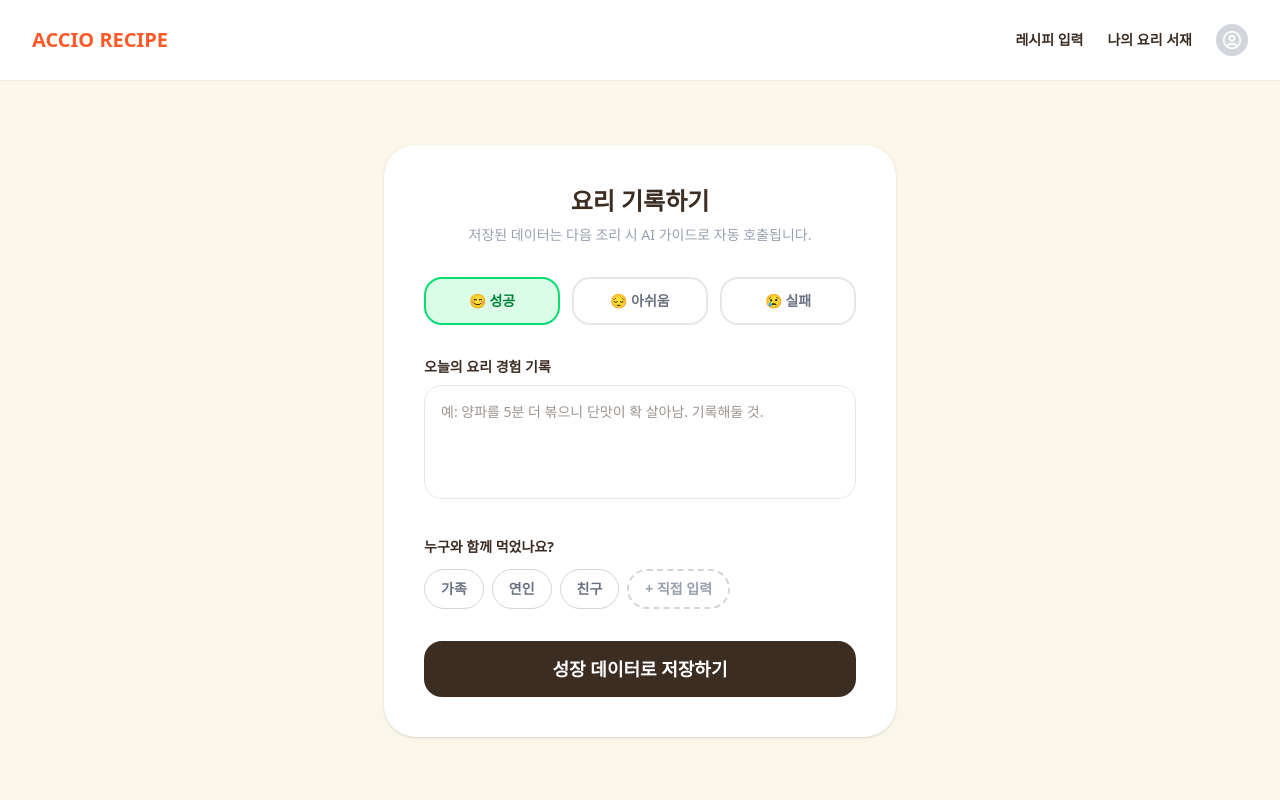
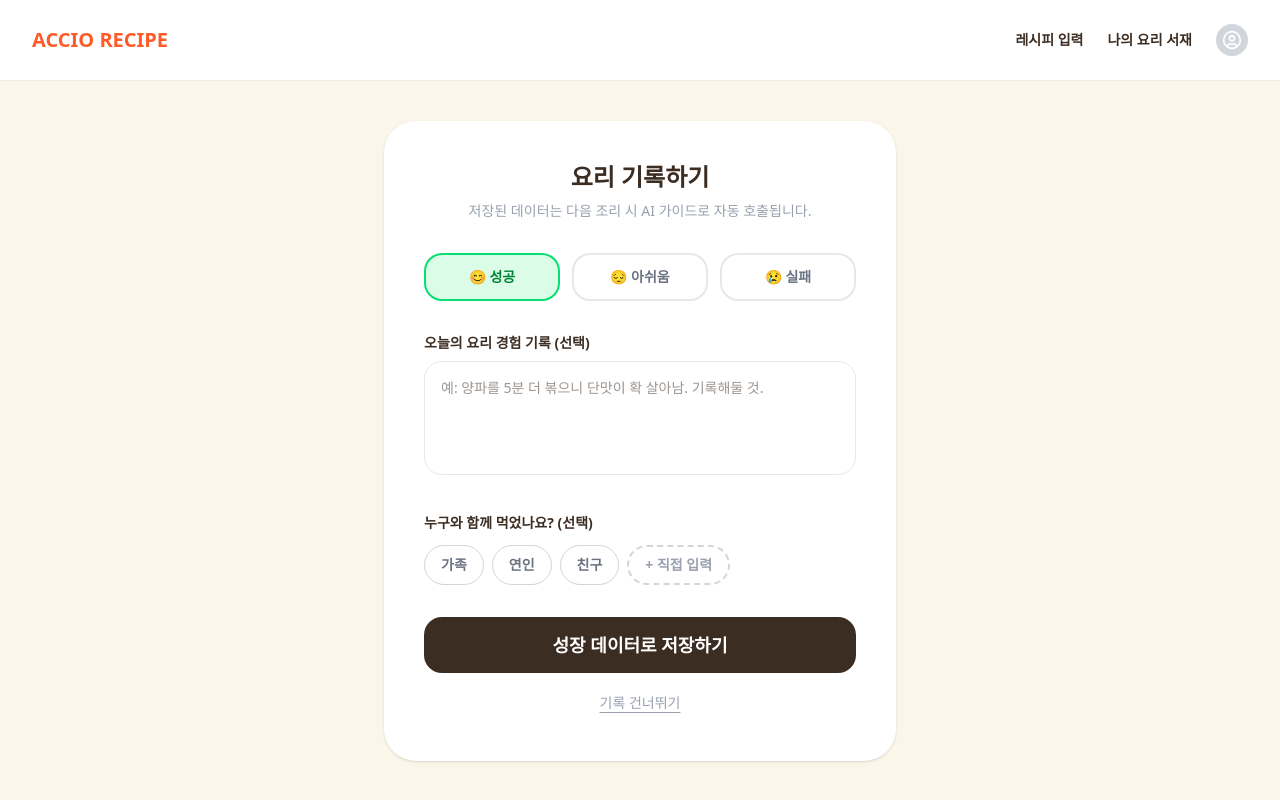
Before and after one commit to hyer0705/ACCIO-RECIPE, a Next.js app: page /recipes/1/cook/log in a window 1280 px wide. Built offline with nearby package versions, Linux system fonts and the light colour scheme; no server answers.

Commit message:
feat: 요리 기록 선택 저장 기능 구현
- 요리 메모(lesson_note)를 필수에서 선택 사항으로 변경 (API 및 UI)
- '기록 건너뛰기' 버튼 추가 및 UI 라벨 업데이트

```diff
--- a/src/app/api/cooking-logs/route.ts
+++ b/src/app/api/cooking-logs/route.ts
@@ -188,7 +188,7 @@ const VALID_STATUS_VALUES = Object.values(cooking_logs_status);
 interface CreateCookingLogBody {
   status: cooking_logs_status; // 필수
   recipe_id: number; // 필수 — 플로우상 항상 존재
-  lesson_note: string; // 필수 — 일기 형태 자유 텍스트
+  lesson_note?: string; // 선택 (건너뛰기 지원을 위해 선택 사항으로 변경)
   companion?: string; // 선택 — 최대 50자
 }
 
@@ -219,13 +219,11 @@ export async function POST(req: Request) {
       errors.push('recipe_id는 양의 정수여야 합니다.');
     }
 
-    // lesson_note 검사
-    if (
-      !body.lesson_note ||
-      typeof body.lesson_note !== 'string' ||
-      body.lesson_note.trim() === ''
-    ) {
-      errors.push('lesson_note는 필수입니다.');
+    // lesson_note 검사 (선택)
+    if (body.lesson_note !== undefined && body.lesson_note !== null) {
+      if (typeof body.lesson_note !== 'string') {
+        errors.push('lesson_note는 문자열이어야 합니다.');
+      }
     }
 
     // companion 검사 (선택)
@@ -261,7 +259,7 @@ export async function POST(req: Request) {
         user_id: userId,
         recipe_id: body.recipe_id,
         status: body.status,
-        lesson_note: body.lesson_note.trim(),
+        lesson_note: body.lesson_note?.trim() ?? null,
         companion: body.companion?.trim() ?? null,
         // cooked_at: DB DEFAULT now() 사용
       },
--- a/src/app/recipes/[id]/cook/log/page.tsx
+++ b/src/app/recipes/[id]/cook/log/page.tsx
@@ -41,11 +41,6 @@ export default function CookLogPage({ params }: Props) {
   const [isSaving, setIsSaving] = useState(false);
 
   const handleSave = async () => {
-    if (!lessonNote.trim()) {
-      alert('오늘의 요리 경험을 한 줄이라도 적어주세요!');
-      return;
-    }
-
     setIsSaving(true);
     try {
       const resolvedParams = await params;
@@ -58,7 +53,7 @@ export default function CookLogPage({ params }: Props) {
         body: JSON.stringify({
           recipe_id: recipeId,
           status,
-          lesson_note: lessonNote.trim(),
+          lesson_note: lessonNote.trim() || undefined,
           companion: finalCompanion || undefined,
         }),
       });
@@ -71,6 +66,10 @@ export default function CookLogPage({ params }: Props) {
     } finally {
       setIsSaving(false);
     }
+  };
+
+  const handleSkip = () => {
+    router.push('/my/dashboard');
   };
 
   return (
@@ -89,7 +88,7 @@ export default function CookLogPage({ params }: Props) {
               <button
                 key={opt.value}
                 onClick={() => setStatus(opt.value as typeof status)}
-                className={`flex-1 py-3 rounded-2xl border-2 font-bold text-sm transition-all ${
+                className={`flex-1 py-3 rounded-2xl border-2 font-bold text-sm transition-all cursor-pointer ${
                   status === opt.value ? opt.activeColor : opt.inactiveColor
                 }`}
               >
@@ -100,7 +99,7 @@ export default function CookLogPage({ params }: Props) {
 
           {/* 요리 경험 기록 */}
           <label className="block text-sm font-bold text-[#3C2D23] mb-2">
-            오늘의 요리 경험 기록
+            오늘의 요리 경험 기록 (선택)
           </label>
           <textarea
             value={lessonNote}
@@ -112,7 +111,7 @@ export default function CookLogPage({ params }: Props) {
 
           {/* 누구와 함께 */}
           <label className="block text-sm font-bold text-[#3C2D23] mb-3">
-            누구와 함께 먹었나요?
+            누구와 함께 먹었나요? (선택)
           </label>
           <div className="flex flex-wrap gap-2 mb-8">
             {COMPANION_OPTIONS.map((c) => (
@@ -122,7 +121,7 @@ export default function CookLogPage({ params }: Props) {
                   setCompanion(c);
                   setIsCustom(false);
                 }}
-                className={`px-4 py-2 rounded-full text-sm font-semibold border transition-all ${
+                className={`px-4 py-2 rounded-full text-sm font-semibold border transition-all cursor-pointer ${
                   companion === c && !isCustom
                     ? 'bg-[#FF5A28] text-white border-[#FF5A28]'
                     : 'border-gray-300 text-gray-500 hover:border-gray-400'
@@ -146,7 +145,7 @@ export default function CookLogPage({ params }: Props) {
                   setIsCustom(true);
                   setCompanion('');
                 }}
-                className="px-4 py-2 rounded-full text-sm font-semibold border-2 border-dashed border-gray-300 text-gray-400 hover:border-gray-500"
+                className="px-4 py-2 rounded-full text-sm font-semibold border-2 border-dashed border-gray-300 text-gray-400 hover:border-gray-500 cursor-pointer"
               >
                 + 직접 입력
               </button>
@@ -154,13 +153,21 @@ export default function CookLogPage({ params }: Props) {
           </div>
 
           {/* 저장 버튼 */}
+          <div className="flex flex-col gap-3">
             <button
               onClick={handleSave}
               disabled={isSaving}
-            className="w-full h-14 bg-[#3C2D23] text-white font-bold text-lg rounded-2xl hover:bg-[#2e221a] transition-colors disabled:opacity-60"
+              className="w-full h-14 bg-[#3C2D23] text-white font-bold text-lg rounded-2xl hover:bg-[#2e221a] transition-colors disabled:opacity-60 cursor-pointer"
             >
               {isSaving ? '저장 중...' : '성장 데이터로 저장하기'}
             </button>
+            <button
+              onClick={handleSkip}
+              className="w-full text-gray-400 text-sm font-medium hover:text-gray-600 underline underline-offset-4 py-2 cursor-pointer"
+            >
+              기록 건너뛰기
+            </button>
+          </div>
         </div>
       </div>
     </div>
--- a/src/components/recipe/cook/TimerPanel.tsx
+++ b/src/components/recipe/cook/TimerPanel.tsx
@@ -118,10 +118,7 @@ export default function TimerPanel({ timers, onToggle, onReset }: TimerPanelProp
 
         {/* Rest of timers */}
         {rest.map((timer) => (
-          <div
-            key={timer.stepOrder}
-            className="rounded-2xl bg-white/[0.04] border border-white/10 p-4"
-          >
+          <div key={timer.stepOrder} className="rounded-2xl bg-white/4 border border-white/10 p-4">
             <div className="flex items-center gap-2 mb-2">
               <span className="text-[10px] font-bold text-[#FF5A28] bg-[#FF5A28]/20 border border-[#FF5A28]/30 px-2.5 py-0.5 rounded-full">
                 STEP {timer.stepOrder}
@@ -159,7 +156,7 @@ export default function TimerPanel({ timers, onToggle, onReset }: TimerPanelProp
       </div>
 
       {/* Bottom fade hint */}
-      <div className="shrink-0 h-6 bg-gradient-to-t from-[#2A1F18] to-transparent pointer-events-none -mt-6 relative z-10" />
+      <div className="shrink-0 h-6 bg-linear-to-t from-[#2A1F18] to-transparent pointer-events-none -mt-6 relative z-10" />
     </div>
   );
 }
```
Lines whose indentation alone changed are shown as unchanged.
